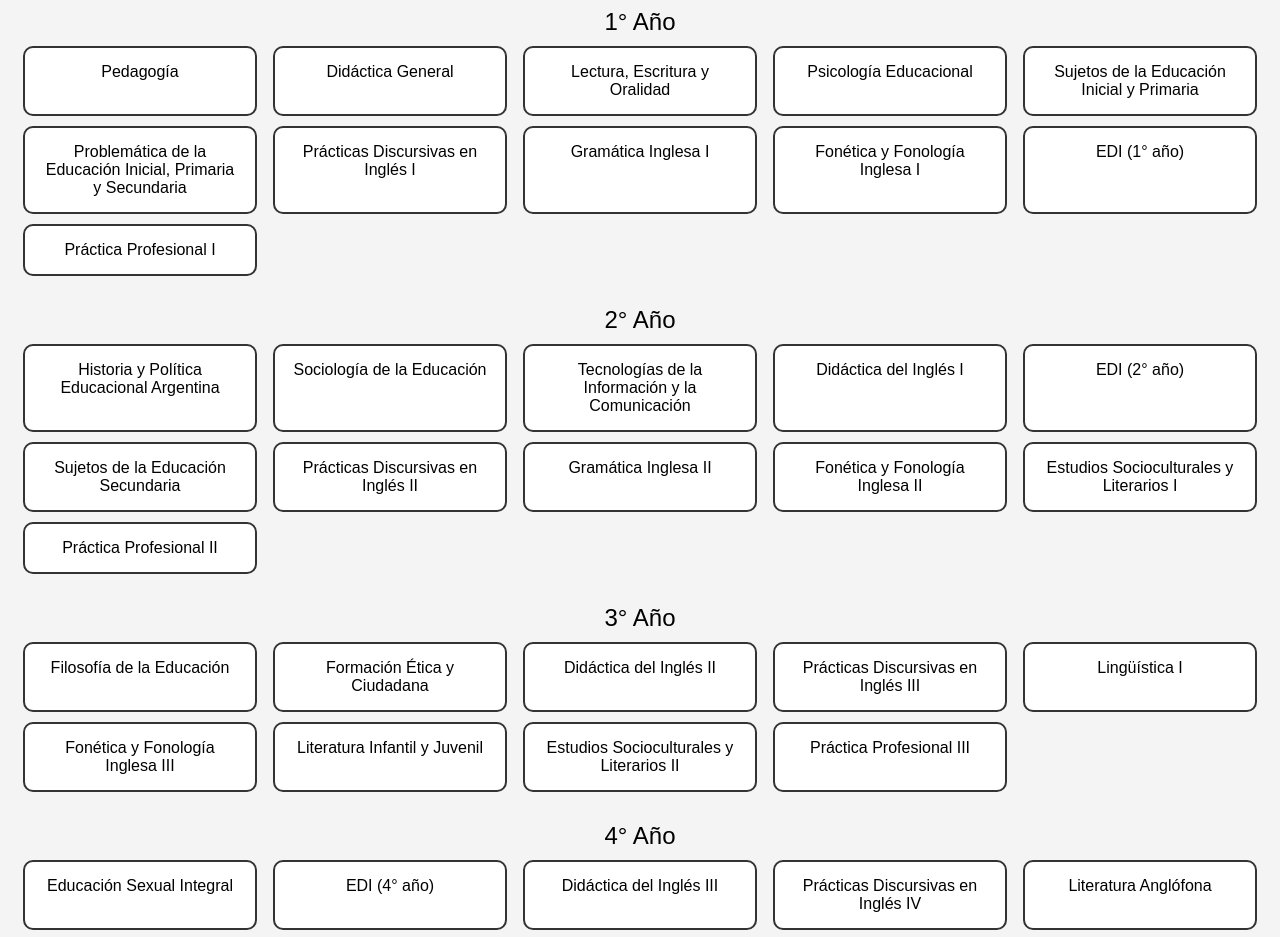
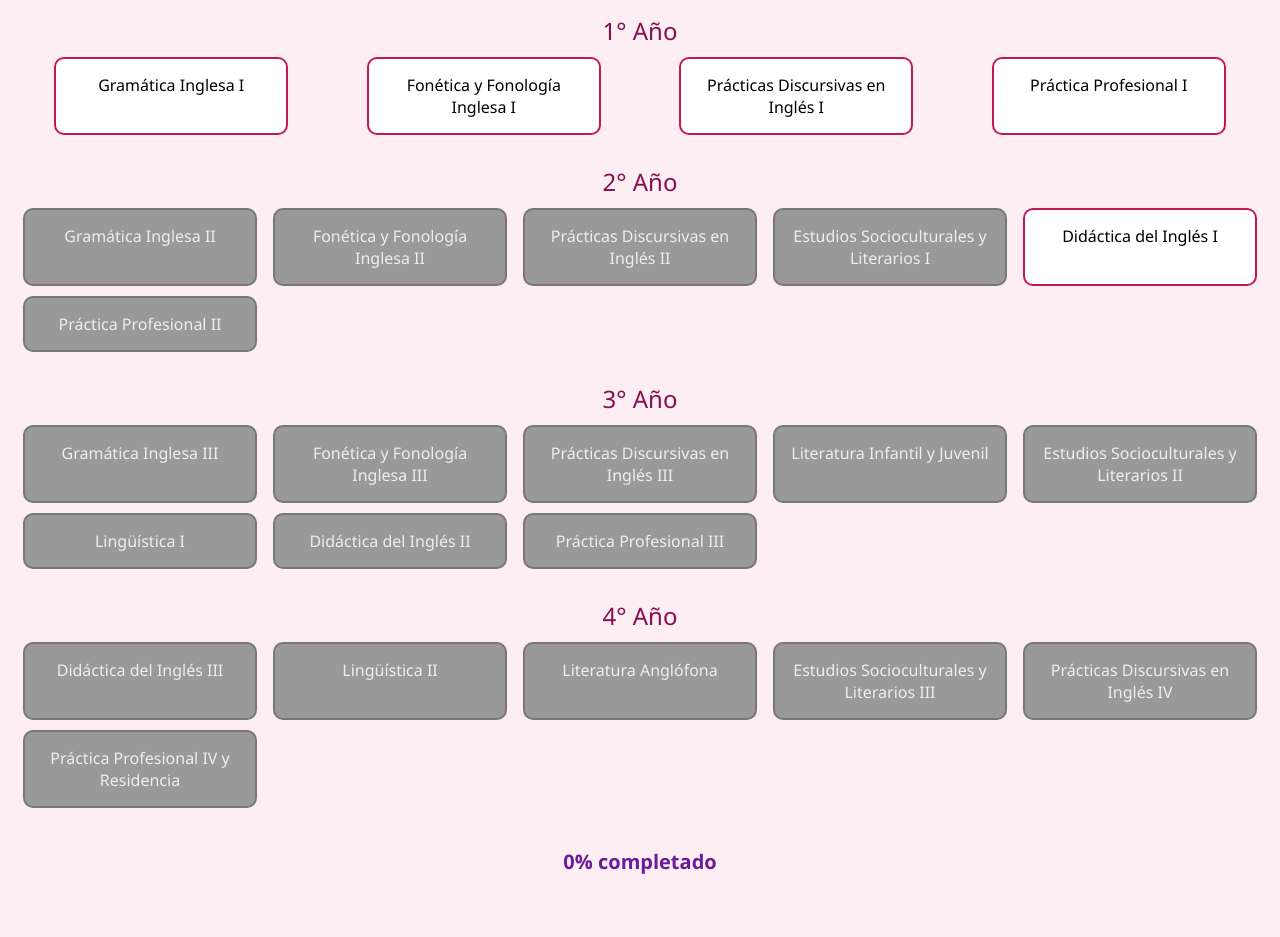
Before and after one commit to soffiiilu/malla-ingles-terciario-tucuman, a plain HTML site: page index.html in a window 1280 px wide. Shown: the part 100-1037 px from the top of the page. After the commit the page ends 995 px from the top, so only its background shows below. Drawn offline with Linux system fonts and the light colour scheme.

Commit message:
Update index.html

```diff
--- a/index.html
+++ b/index.html
@@ -5,153 +5,211 @@
   <title>Malla Interactiva - Profesorado de Inglés</title>
   <style>
     body {
-      font-family: Arial, sans-serif;
-      background-color: #f4f4f4;
+      font-family: 'Segoe UI', sans-serif;
+      background-color: #fdeef4;
       margin: 0;
       padding: 20px;
       text-align: center;
     }
+
     h1 {
       margin-bottom: 10px;
+      color: #c2185b;
     }
+
     .año {
       margin: 30px 0;
     }
+
     .titulo-año {
       font-size: 24px;
       margin-bottom: 10px;
+      color: #880e4f;
     }
+
     .grid {
       display: grid;
       grid-template-columns: repeat(auto-fit, minmax(200px, 1fr));
       gap: 10px;
       justify-items: center;
     }
+
     .materia {
       background-color: white;
-      border: 2px solid #333;
+      border: 2px solid #c2185b;
       padding: 15px;
       border-radius: 10px;
       width: 100%;
       max-width: 200px;
       cursor: pointer;
-      transition: background 0.3s;
+      transition: background 0.3s, color 0.3s, border 0.3s;
+      position: relative;
     }
+
     .materia.aprobada {
-      background-color: #4caf50;
+      background-color: #ec407a;
       color: white;
-      border-color: #4caf50;
+      border-color: #ec407a;
     }
+
+    .materia.bloqueada {
+      background-color: #999;
+      color: #eee;
+      border-color: #777;
+      cursor: not-allowed;
+    }
+
+    .tooltip {
+      visibility: hidden;
+      background-color: black;
+      color: #fff;
+      text-align: center;
+      border-radius: 5px;
+      padding: 5px;
+      position: absolute;
+      z-index: 1;
+      bottom: -30px;
+      left: 50%;
+      transform: translateX(-50%);
+      font-size: 12px;
+    }
+
+    .materia:hover .tooltip {
+      visibility: visible;
+    }
+
     #contador {
       margin-top: 40px;
       font-size: 20px;
       font-weight: bold;
+      color: #6a1b9a;
     }
   </style>
 </head>
 <body>
   <h1>Malla Interactiva - Profesorado de Inglés</h1>
-
-  <div id="contenedor-materias">
-    <!-- Año 1 -->
-    <div class="año">
-      <div class="titulo-año">1° Año</div>
-      <div class="grid">
-        <div class="materia" data-id="1">Pedagogía</div>
-        <div class="materia" data-id="2">Didáctica General</div>
-        <div class="materia" data-id="3">Lectura, Escritura y Oralidad</div>
-        <div class="materia" data-id="4">Psicología Educacional</div>
-        <div class="materia" data-id="5">Sujetos de la Educación Inicial y Primaria</div>
-        <div class="materia" data-id="6">Problemática de la Educación Inicial, Primaria y Secundaria</div>
-        <div class="materia" data-id="7">Prácticas Discursivas en Inglés I</div>
-        <div class="materia" data-id="8">Gramática Inglesa I</div>
-        <div class="materia" data-id="9">Fonética y Fonología Inglesa I</div>
-        <div class="materia" data-id="10">EDI (1° año)</div>
-        <div class="materia" data-id="11">Práctica Profesional I</div>
-      </div>
-    </div>
-
-    <!-- Año 2 -->
-    <div class="año">
-      <div class="titulo-año">2° Año</div>
-      <div class="grid">
-        <div class="materia" data-id="12" data-correlativas="1">Historia y Política Educacional Argentina</div>
-        <div class="materia" data-id="13" data-correlativas="6">Sociología de la Educación</div>
-        <div class="materia" data-id="14" data-correlativas="3">Tecnologías de la Información y la Comunicación</div>
-        <div class="materia" data-id="15" data-correlativas="2,5,6">Didáctica del Inglés I</div>
-        <div class="materia" data-id="16">EDI (2° año)</div>
-        <div class="materia" data-id="17" data-correlativas="4,5">Sujetos de la Educación Secundaria</div>
-        <div class="materia" data-id="18" data-correlativas="7,8">Prácticas Discursivas en Inglés II</div>
-        <div class="materia" data-id="19" data-correlativas="8">Gramática Inglesa II</div>
-        <div class="materia" data-id="20" data-correlativas="7,9">Fonética y Fonología Inglesa II</div>
-        <div class="materia" data-id="21" data-correlativas="7">Estudios Socioculturales y Literarios I</div>
-        <div class="materia" data-id="22">Práctica Profesional II</div>
-      </div>
-    </div>
-
-    <!-- Año 3 -->
-    <div class="año">
-      <div class="titulo-año">3° Año</div>
-      <div class="grid">
-        <div class="materia" data-id="23" data-correlativas="12">Filosofía de la Educación</div>
-        <div class="materia" data-id="24" data-correlativas="13">Formación Ética y Ciudadana</div>
-        <div class="materia" data-id="25" data-correlativas="15,17,18,19">Didáctica del Inglés II</div>
-        <div class="materia" data-id="26" data-correlativas="18,19">Prácticas Discursivas en Inglés III</div>
-        <div class="materia" data-id="27" data-correlativas="19">Lingüística I</div>
-        <div class="materia" data-id="28" data-correlativas="20">Fonética y Fonología Inglesa III</div>
-        <div class="materia" data-id="29" data-correlativas="18,19">Literatura Infantil y Juvenil</div>
-        <div class="materia" data-id="30" data-correlativas="18,21">Estudios Socioculturales y Literarios II</div>
-        <div class="materia" data-id="31">Práctica Profesional III</div>
-      </div>
-    </div>
-
-    <!-- Año 4 -->
-    <div class="año">
-      <div class="titulo-año">4° Año</div>
-      <div class="grid">
-        <div class="materia" data-id="32" data-correlativas="17">Educación Sexual Integral</div>
-        <div class="materia" data-id="33">EDI (4° año)</div>
-        <div class="materia" data-id="34" data-correlativas="25,26,31">Didáctica del Inglés III</div>
-        <div class="materia" data-id="35" data-correlativas="26,28">Prácticas Discursivas en Inglés IV</div>
-        <div class="materia" data-id="36" data-correlativas="26,29">Literatura Anglófona</div>
-        <div class="materia" data-id="37" data-correlativas="26,27">Lingüística II</div>
-        <div class="materia" data-id="38" data-correlativas="30">Estudios Socioculturales y Literarios III</div>
-        <div class="materia" data-id="39">EDI (4° año extra)</div>
-        <div class="materia" data-id="40">Práctica Profesional IV y Residencia</div>
-      </div>
-    </div>
-  </div>
-
+  <div id="contenedor-materias"></div>
   <div id="contador">0% completado</div>
 
   <script>
-    const materias = document.querySelectorAll('.materia');
-    const contador = document.getElementById('contador');
+    const materiasData = [
+      // [ID, Nombre, Correlativas (array de ID)]
+      [1, "Gramática Inglesa I", []],
+      [2, "Fonética y Fonología Inglesa I", []],
+      [3, "Prácticas Discursivas en Inglés I", []],
+      [4, "Gramática Inglesa II", [1]],
+      [5, "Fonética y Fonología Inglesa II", [2]],
+      [6, "Prácticas Discursivas en Inglés II", [1,2,3]],
+      [7, "Estudios Socioculturales y Literarios I", [3]],
+      [8, "Gramática Inglesa III", [4]],
+      [9, "Fonética y Fonología Inglesa III", [5]],
+      [10, "Prácticas Discursivas en Inglés III", [4,5,6]],
+      [11, "Literatura Infantil y Juvenil", [6]],
+      [12, "Estudios Socioculturales y Literarios II", [6,7]],
+      [13, "Lingüística I", [4]],
+      [14, "Didáctica del Inglés I", []],
+      [15, "Didáctica del Inglés II", [6,14]],
+      [16, "Didáctica del Inglés III", [10,15]],
+      [17, "Lingüística II", [13,10]],
+      [18, "Literatura Anglófona", [10,11]],
+      [19, "Estudios Socioculturales y Literarios III", [12]],
+      [20, "Prácticas Discursivas en Inglés IV", [10]],
+      [21, "Práctica Profesional I", []],
+      [22, "Práctica Profesional II", [21]],
+      [23, "Práctica Profesional III", [22]],
+      [24, "Práctica Profesional IV y Residencia", [23]],
+    ];
 
-    materias.forEach(materia => {
-      materia.addEventListener('click', () => {
+    const contenedor = document.getElementById("contenedor-materias");
+    const contador = document.getElementById("contador");
+
+    const progresoGuardado = JSON.parse(localStorage.getItem('materiasAprobadas')) || [];
+
+    function crearBloques() {
+      const años = {
+        '1° Año': [1,2,3,21],
+        '2° Año': [4,5,6,7,14,22],
+        '3° Año': [8,9,10,11,12,13,15,23],
+        '4° Año': [16,17,18,19,20,24]
+      };
+
+      for (let [titulo, ids] of Object.entries(años)) {
+        const añoDiv = document.createElement('div');
+        añoDiv.className = 'año';
+        añoDiv.innerHTML = `<div class="titulo-año">${titulo}</div><div class="grid"></div>`;
+        const grid = añoDiv.querySelector('.grid');
+
+        ids.forEach(id => {
+          const [_, nombre, correlativas] = materiasData.find(m => m[0] == id);
+          const div = document.createElement('div');
+          div.className = 'materia';
+          div.dataset.id = id;
+          div.dataset.correlativas = correlativas.join(',');
+          div.innerHTML = nombre;
+
+          if (correlativas.length > 0) {
+            const nombres = correlativas.map(cid => materiasData.find(m => m[0] == cid)[1]);
+            const tooltip = document.createElement('div');
+            tooltip.className = 'tooltip';
+            tooltip.textContent = `Requiere: ${nombres.join(', ')}`;
+            div.appendChild(tooltip);
+          }
+
+          if (progresoGuardado.includes(id.toString())) {
+            div.classList.add('aprobada');
+          }
+
+          grid.appendChild(div);
+        });
+
+        contenedor.appendChild(añoDiv);
+      }
+    }
+
+    function actualizarBloqueadas() {
+      const materias = document.querySelectorAll('.materia');
+      materias.forEach(materia => {
         const correlativas = materia.dataset.correlativas;
-        if (correlativas) {
-          const necesarias = correlativas.split(',');
-          const aprobadas = Array.from(document.querySelectorAll('.materia.aprobada')).map(m => m.dataset.id);
-          const faltan = necesarias.filter(n => !aprobadas.includes(n));
-          if (faltan.length > 0) {
-            alert('Para cursar esta materia necesitás aprobar: ' + faltan.join(', '));
-            return;
-          }
+        if (!correlativas) return;
+
+        const necesarias = correlativas.split(',').filter(x => x);
+        const aprobadas = Array.from(document.querySelectorAll('.materia.aprobada')).map(m => m.dataset.id);
+        const faltan = necesarias.filter(n => !aprobadas.includes(n));
+
+        if (faltan.length > 0) {
+          materia.classList.add('bloqueada');
+        } else {
+          materia.classList.remove('bloqueada');
         }
-
-        materia.classList.toggle('aprobada');
-        actualizarContador();
       });
-    });
+    }
 
     function actualizarContador() {
-      const total = materias.length;
+      const total = document.querySelectorAll('.materia').length;
       const aprobadas = document.querySelectorAll('.materia.aprobada').length;
       const porcentaje = Math.round((aprobadas / total) * 100);
       contador.textContent = `${porcentaje}% completado`;
     }
+
+    function activarClicks() {
+      document.querySelectorAll('.materia').forEach(materia => {
+        materia.addEventListener('click', () => {
+          if (materia.classList.contains('bloqueada')) return;
+          materia.classList.toggle('aprobada');
+
+          const nuevasAprobadas = Array.from(document.querySelectorAll('.materia.aprobada')).map(m => m.dataset.id);
+          localStorage.setItem('materiasAprobadas', JSON.stringify(nuevasAprobadas));
+
+          actualizarBloqueadas();
+          actualizarContador();
+        });
+      });
+    }
+
+    crearBloques();
+    actualizarBloqueadas();
+    actualizarContador();
+    activarClicks();
   </script>
 </body>
 </html>
```
